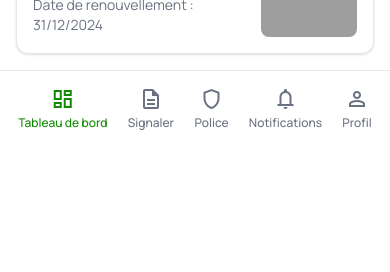
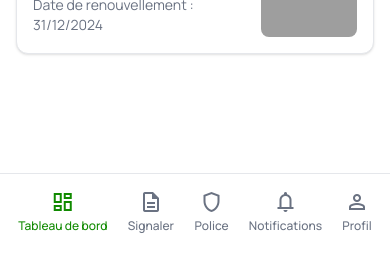
Before and after one commit to Mohamedbachir120/dz-park, a React (Vite) app: page /dashboard in a window 390 px wide. Shown: the part 594-866 px from the top of the page. Built offline with nearby package versions, Linux system fonts and the light colour scheme; grey boxes are pictures that could not be loaded.

Commit message:
mimic scroll auto with bottom bar mobile experience

```diff
--- a/src/components/Dashboard.tsx
+++ b/src/components/Dashboard.tsx
@@ -4,14 +4,14 @@ import { Link, useLocation } from 'react-router-dom';
 const Dashboard: React.FC = () => {
   const location = useLocation();
   return (
-    <div className="flex-grow">
+    <div className="flex flex-col min-h-screen">
       <div className="flex items-center bg-white p-4 pb-3 justify-between sticky top-0 z-10">
         <h1 className="text-2xl font-bold text-[#1D2939]">Tableau de bord</h1>
         <button className="text-[#1D2939] p-2 rounded-full hover:bg-gray-100">
           <span className="material-symbols-outlined">settings</span>
         </button>
       </div>
-      <div className="p-4 space-y-6">
+      <div className="flex-grow overflow-y-auto p-4 space-y-6 pb-20">
         <div>
           <h2 className="text-lg font-semibold text-[#1D2939] mb-3">Statut du contrat</h2>
           <div className="rounded-xl bg-white p-4 shadow-sm border border-gray-200 flex items-center gap-4">
@@ -53,7 +53,7 @@ const Dashboard: React.FC = () => {
           </div>
         </div>
       </div>
-      <footer className="sticky bottom-0 bg-white border-t border-gray-200">
+      <footer className="fixed bottom-0 left-0 right-0 bg-white border-t border-gray-200 z-20">
         <div className="flex justify-around items-center px-2 py-2">
           <Link
             to="/dashboard"
```
